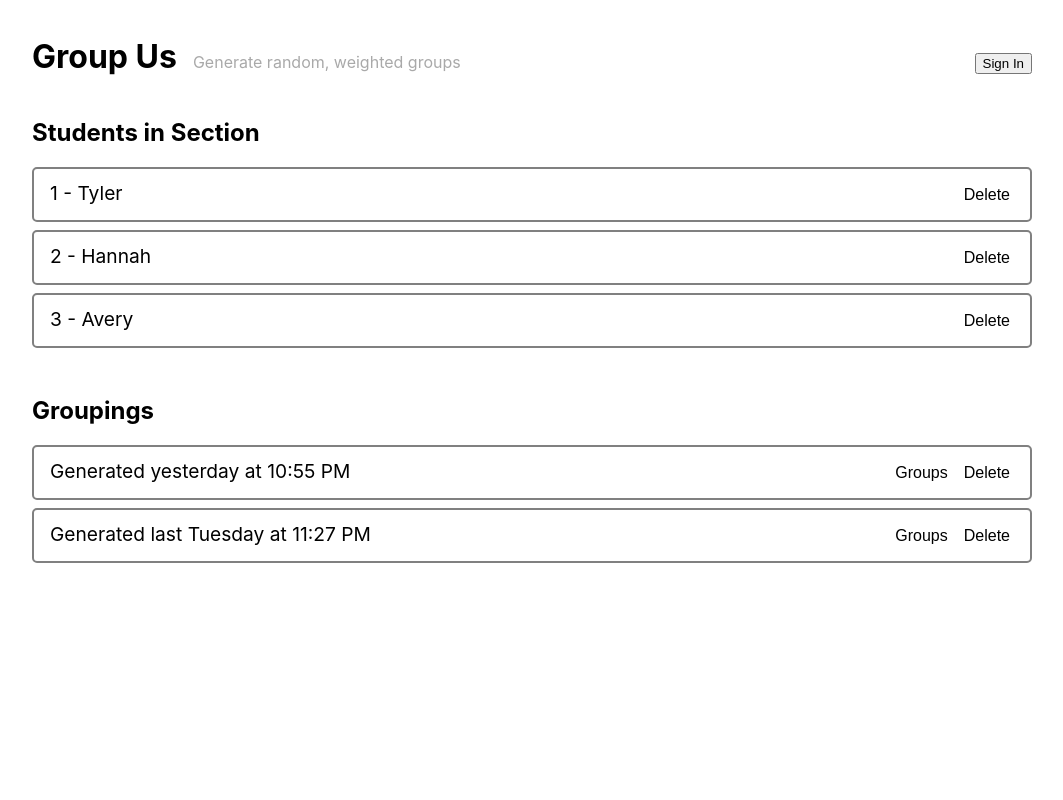
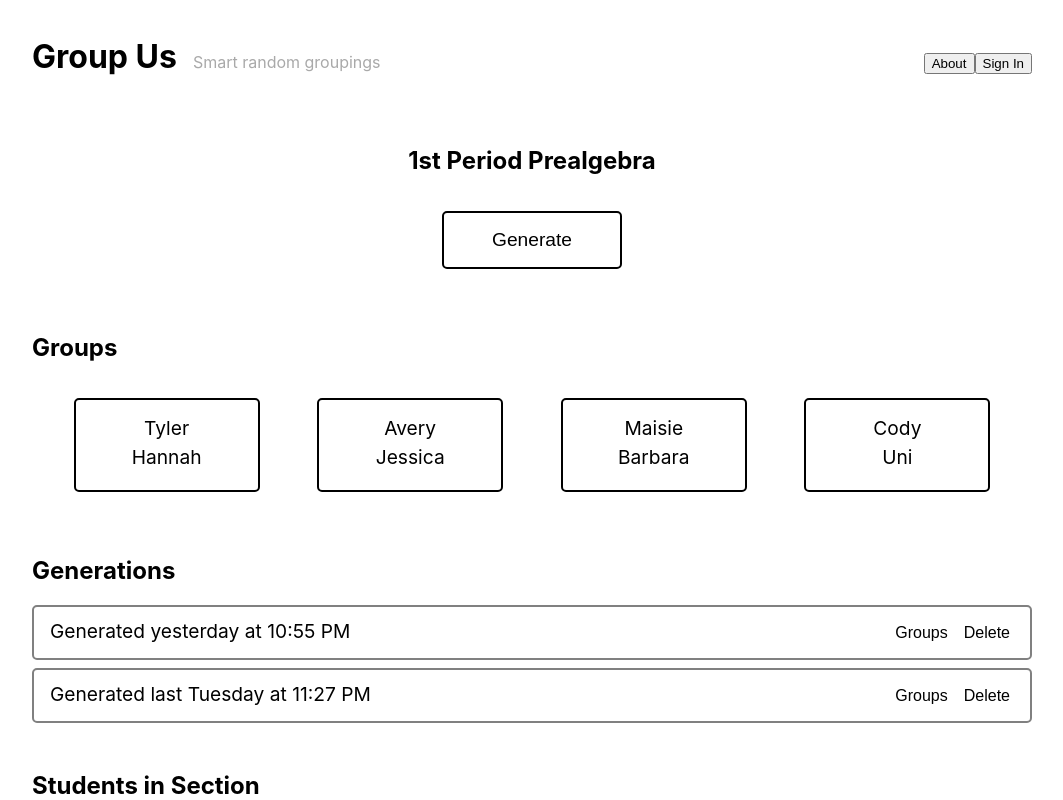
Before and after one commit to TylerAuer/groups, a React (Create React App) app: page / in a window 1280 px wide. Shown: the top 800 px of the page, without its empty margins (108-1171 px from the left). Built offline with nearby package versions, Linux system fonts and the light colour scheme.

Commit message:
display groups and section, add more site structure

```diff
--- a/src/App.js
+++ b/src/App.js
@@ -1,7 +1,9 @@
 import React, { useState } from 'react';
 import Header from './components/Header';
-import GroupingList from './components/GroupingList';
+import Controls from './components/Controls';
+import IterationList from './components/IterationList';
 import StudentList from './components/StudentList';
+import GroupList from './components/GroupList';
 
 import './App.css';
 
@@ -9,16 +11,24 @@ import mock from './grouping_algorithm/mock_data';
 
 function App() {
   const [data, setData] = useState(mock);
-  const [sectionId, setSectionId] = useState(0);
+  const [activeSection, setActiveSection] = useState(0);
+  const [shownIter, setShownIter] = useState(0);
 
-  const students = data.sections[sectionId].students;
-  const groupings = data.sections[sectionId].groupings;
+  const students = data.sections[activeSection].students;
+  const iterations = data.sections[activeSection].iterations;
+  const groups =
+    (iterations[shownIter] && iterations[shownIter].groups) || null;
 
   return (
     <div className="App">
       <Header />
+      <Controls title={data.sections[activeSection].name} />
+
+      <GroupList students={students} groups={groups} />
+
+      <IterationList setShownIter={setShownIter} iterations={iterations} />
+
       <StudentList students={students} />
-      <GroupingList groupings={groupings} />
     </div>
   );
 }
--- /dev/null
+++ b/src/components/Controls.js
@@ -0,0 +1,25 @@
+/** @jsx jsx */
+import { css, jsx } from '@emotion/core';
+import LargeBtn from './buttons/LargeBtn';
+
+const titleCss = css`
+  text-align: center;
+`;
+
+const btnListCss = css`
+  display: flex;
+  justify-content: center;
+`;
+
+const Controls = ({ title }) => {
+  return (
+    <section id="controls">
+      <h2 css={titleCss}>{title}</h2>
+      <div css={btnListCss}>
+        <LargeBtn text="Generate" onClick={null} />
+      </div>
+    </section>
+  );
+};
+
+export default Controls;
--- /dev/null
+++ b/src/components/GroupList.js
@@ -0,0 +1,52 @@
+/** @jsx jsx */
+import React from 'react';
+import { css, jsx } from '@emotion/core';
+
+const containerCss = css`
+  display: flex;
+  flex-wrap: wrap;
+  justify-content: space-evenly;
+`;
+
+const groupCss = css`
+  width: 150px;
+  padding: 1rem;
+  margin: 1rem;
+  border: 2px solid black;
+  border-radius: 5px;
+  text-align: center;
+`;
+
+const studentCss = css`
+  margin-bottom: 5px;
+  font-size: 1.2rem;
+`;
+
+const GroupList = ({ groups, students }) => {
+  if (!groups) {
+    return null;
+  }
+
+  return (
+    <section id="present-group">
+      <h2>Groups</h2>
+      <div css={containerCss}>
+        {groups.map((group) => {
+          return (
+            <div css={groupCss} key={group}>
+              {group.map((student) => {
+                return (
+                  <div css={studentCss} key={student}>
+                    {students[student].name}
+                  </div>
+                );
+              })}
+            </div>
+          );
+        })}
+      </div>
+    </section>
+  );
+};
+
+export default GroupList;
--- a/src/components/Header.js
+++ b/src/components/Header.js
@@ -6,6 +6,7 @@ const headerCss = css`
   display: flex;
   justify-content: space-between;
   align-items: baseline;
+  margin-bottom: 3rem;
 `;
 
 const titleCss = css`
@@ -29,9 +30,10 @@ const Header = () => {
     <header css={headerCss}>
       <div>
         <h1 css={titleCss}>Group Us</h1>
-        <div css={subtitleCss}>Generate random, weighted groups</div>
+        <div css={subtitleCss}>Smart random groupings</div>
       </div>
       <div css={rightCss}>
+        <button>About</button>
         <button>Sign In</button>
       </div>
     </header>
--- a/src/components/GroupingList.js
+++ b/src/components/IterationList.js
@@ -3,11 +3,11 @@ import Bar from './Bar';
 import { formatRelative } from 'date-fns';
 import TextOnlyBtn from './buttons/TextOnlyBtn';
 
-const GroupingList = ({ groupings }) => {
+const IterationList = ({ setShownIter, iterations }) => {
   return (
     <section id="list-of-groupings">
-      <h2>Groupings</h2>
-      {groupings.map((g) => {
+      <h2>Generations</h2>
+      {iterations.map((g) => {
         const date = formatRelative(
           new Date(g.date_created * 1000),
           new Date()
@@ -17,7 +17,7 @@ const GroupingList = ({ groupings }) => {
           <Bar key={g.id}>
             <div>Generated {date}</div>
             <div>
-              <TextOnlyBtn onClick={null} text="Groups" />
+              <TextOnlyBtn onClick={() => setShownIter(g.id)} text="Groups" />
               <TextOnlyBtn onClick={null} text="Delete" />
             </div>
           </Bar>
@@ -27,4 +27,4 @@ const GroupingList = ({ groupings }) => {
   );
 };
 
-export default GroupingList;
+export default IterationList;
--- a/src/components/StudentList.js
+++ b/src/components/StudentList.js
@@ -4,7 +4,7 @@ import TextOnlyBtn from './buttons/TextOnlyBtn';
 
 const StudentList = ({ students }) => {
   return (
-    <section id="list-of-groupings">
+    <section id="student-list">
       <h2>Students in Section</h2>
       {students.map((s) => {
         return (
--- /dev/null
+++ b/src/components/buttons/LargeBtn.js
@@ -0,0 +1,35 @@
+/** @jsx jsx */
+import React from 'react';
+import { css, jsx } from '@emotion/core';
+
+const btnCss = css`
+  margin: 1rem;
+  padding: 1rem 3rem;
+  background-color: white;
+  outline: none;
+  border: 2px solid black;
+  border-radius: 5px;
+  font-size: 1.2rem;
+  transition: all 0.2s ease-in-out;
+
+  &:hover,
+  &:focus {
+    cursor: pointer;
+    box-shadow: 0 5px 5px lightgrey;
+    transform: translateY(-3px);
+  }
+
+  &:active {
+    transform: translateY(2px);
+  }
+`;
+
+const LargeBtn = ({ text, onClick }) => {
+  return (
+    <button css={btnCss} onClick={onClick}>
+      {text}
+    </button>
+  );
+};
+
+export default LargeBtn;
--- a/src/components/buttons/TextOnlyBtn.js
+++ b/src/components/buttons/TextOnlyBtn.js
@@ -15,7 +15,7 @@ const btnCss = css`
   }
 `;
 
-const TextOnlyBtn = ({ text, onClick }) => {
+const ControlBtn = ({ text, onClick }) => {
   return (
     <button css={btnCss} onClick={onClick}>
       {text}
@@ -23,4 +23,4 @@ const TextOnlyBtn = ({ text, onClick }) => {
   );
 };
 
-export default TextOnlyBtn;
+export default ControlBtn;
--- a/src/grouping_algorithm/mock_data.js
+++ b/src/grouping_algorithm/mock_data.js
@@ -2,7 +2,7 @@ const db = {
   sections: [
     {
       id: 0,
-      name: '1st period prealgebra',
+      name: '1st Period Prealgebra',
       disallowed_pairings: [
         [0, 2],
         [1, 10],
@@ -11,40 +11,78 @@ const db = {
         {
           id: 0,
           name: 'Tyler',
-          history: [0, null, 1, 2, 3],
+          history: [0, 1],
+          active: true,
         },
         {
           id: 1,
           name: 'Hannah',
-          history: [0, 1, 2, 2, null],
+          history: [0, 0],
+          active: true,
         },
         {
           id: 2,
           name: 'Avery',
-          history: [0, 1, 2, 2, null],
+          history: [1, 1],
+          active: true,
+        },
+        {
+          id: 3,
+          name: 'Jessica',
+          history: [1, 0],
+          active: true,
+        },
+        {
+          id: 4,
+          name: 'Maisie',
+          history: [2, 2],
+          active: true,
+        },
+        {
+          id: 5,
+          name: 'Barbara',
+          history: [2, 2],
+          active: true,
+        },
+        {
+          id: 6,
+          name: 'Cody',
+          history: [2, 3],
+          active: true,
+        },
+        {
+          id: 7,
+          name: 'Uni',
+          history: [3, 3],
+          active: true,
         },
       ],
       // History of groupings
-      groupings: [
+      iterations: [
         {
           id: 0,
-          status: 'active', // "deleted"
+          active: true,
           date_created: 1602888920,
           group_size: 3,
           handle_unevenness: 'many small', // "many large", "one large", "one small",
           groups: [
-            [1, 2, 3],
-            [4, 5, 6],
+            [0, 1],
+            [2, 3],
+            [4, 5],
+            [6, 7],
           ],
         },
         {
           id: 1,
+          active: true,
           date_created: 1602631659,
           group_size: 2,
           handle_unevenness: 'many small', // "many large", "one large", "one small",
           groups: [
-            [1, 2, 3],
-            [4, 5, 6],
+            [1, 3],
+            [0, 2],
+            [4, 5],
+            [6, 7, 7, 7, 7, 7],
           ],
         },
       ],
```
